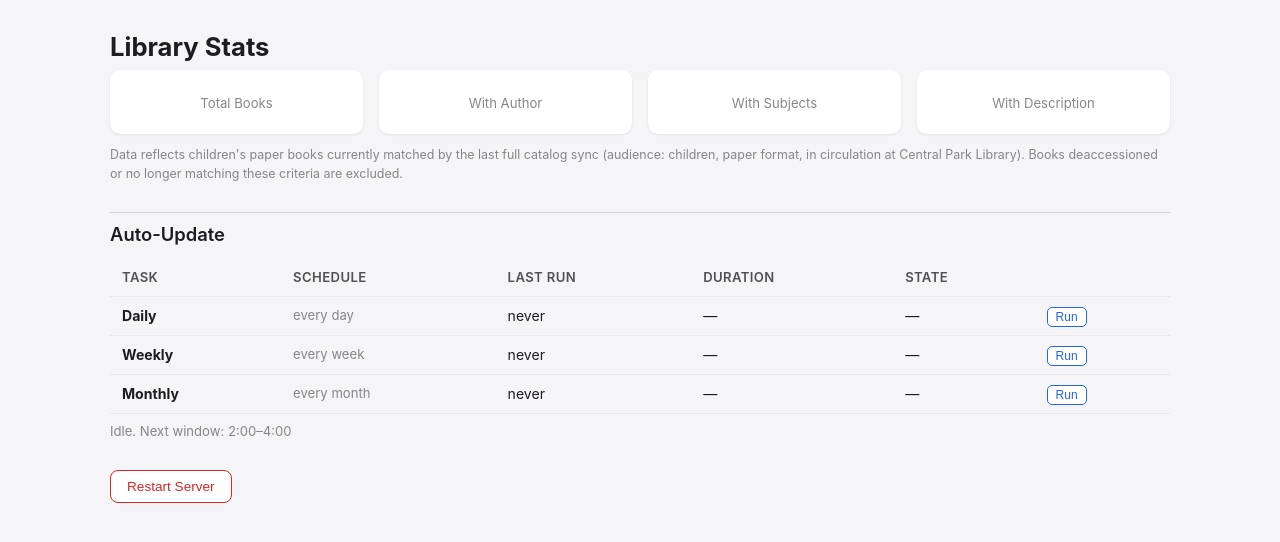
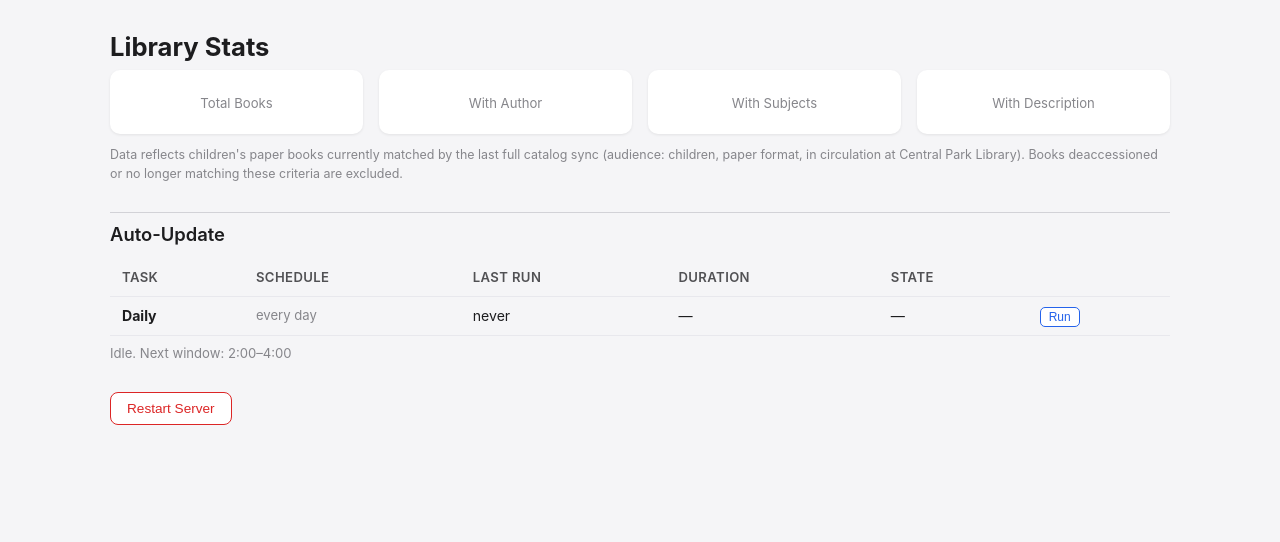
Before and after one commit to diaorui/bibliorecs, a Flask app: page /stats in a window 1280 px wide. Shown: the part 53-595 px from the top of the page. Run offline with Flask 3, Linux system fonts and the light colour scheme; data that the repository does not hold is empty.

Commit message:
remove weekly/monthly from stats page

```diff
--- a/templates/stats.html
+++ b/templates/stats.html
@@ -36,8 +36,6 @@
     <tbody>
       {% for task, label, schedule, api in [
         ('daily', 'Daily', 'every day', '/api/update'),
-        ('weekly', 'Weekly', 'every week', '/api/update-weekly'),
-        ('monthly', 'Monthly', 'every month', '/api/update-monthly'),
       ] %}
       {% set t = update_status.get(task, {}) %}
       <tr>
```
